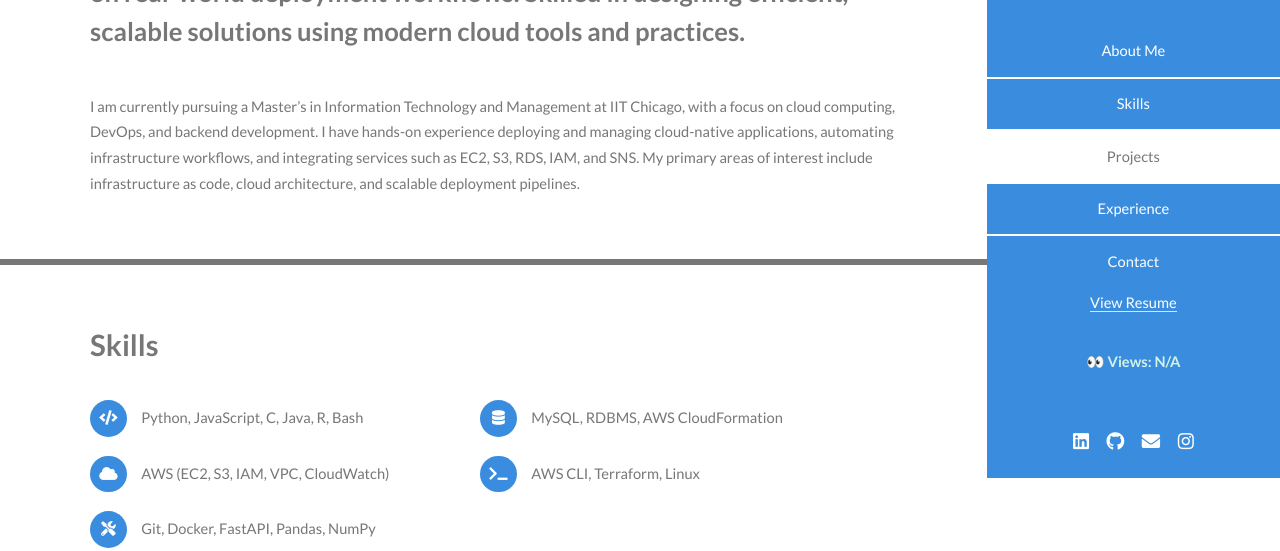
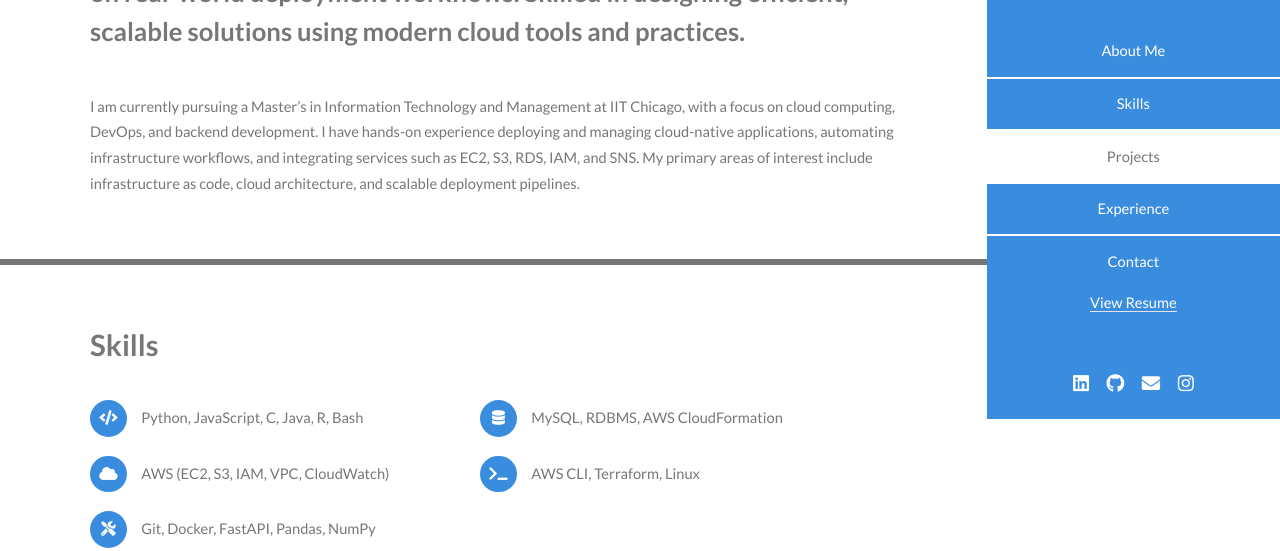
Before and after one commit to Monil-23/Portfolio, a plain HTML site: page Profile.html in a window 1280 px wide. Shown: the part 249-800 px from the top of the page. Drawn offline with Linux system fonts and the light colour scheme; no server answers.

Commit message:
edited view count

```diff
--- a/Profile.html
+++ b/Profile.html
@@ -32,7 +32,7 @@
 						</a>
 					  </p>
 
-					<p id="view-counter" style="margin-top: 3px; font-weight: bold;"></p>
+				<!---	<p id="view-counter" style="margin-top: 3px; font-weight: bold;"></p>    #for cloud resume challenge view count -->
 				</nav>
 				<footer>
 					<ul class="icons">
```
